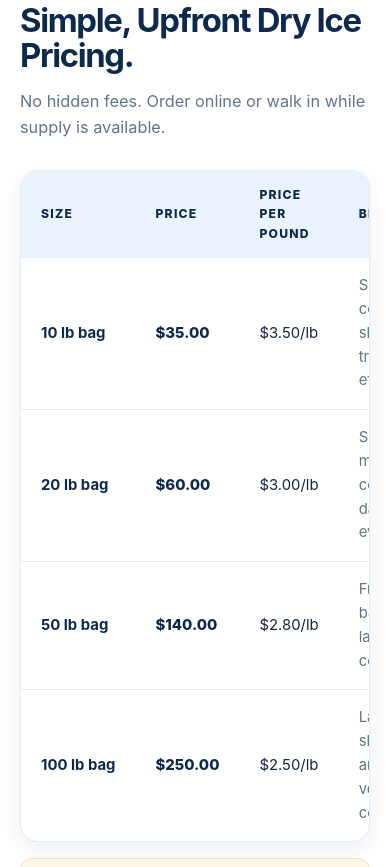
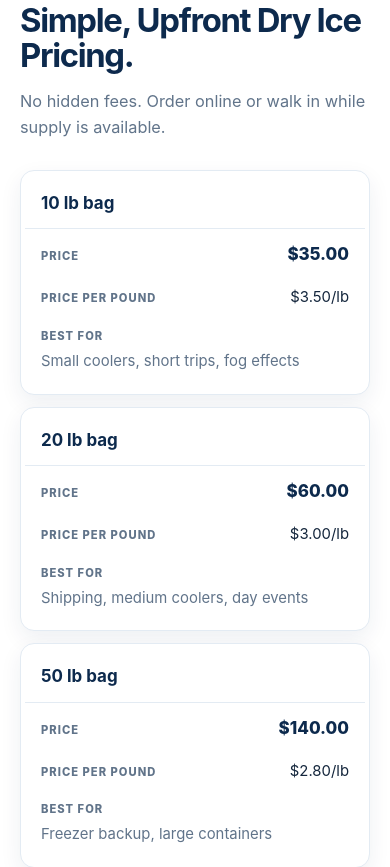
Before and after one commit to Altusgp/kentuckydryice, a plain HTML site: page index.html in a window 390 px wide. Shown: the part 705-1572 px from the top of the page. Drawn offline with Linux system fonts and the light colour scheme.

Commit message:
Fix the pricing table clipping on phones
The four columns need about 440px: the first is nowrap and "Best for"
carries a sentence. A phone gives roughly 360px, so the table overflowed
inside .table-card, which hides its overflow. The row could be dragged
sideways but nothing on screen indicated that, and the last column was
simply cut off.

Below 720px each row now becomes its own card, with the column heading
shown beside each value. Nothing is cut and nothing needs scrolling.

The markup stays a real table with real headers, so desktop and screen
readers are unaffected; the stacking is presentation only.

Co-Authored-By: Claude Sonnet 5 <noreply@anthropic.com>

```diff
--- a/index.html
+++ b/index.html
@@ -132,32 +132,33 @@
           </thead>
           <tbody>
 
+
             <tr>
-              <td>10 lb bag</td>
-              <td class="price-cell">$35.00</td>
-              <td>$3.50/lb</td>
-              <td>Small coolers, short trips, fog effects</td>
+              <td data-label="Size">10 lb bag</td>
+              <td class="price-cell" data-label="Price">$35.00</td>
+              <td data-label="Price per pound">$3.50/lb</td>
+              <td data-label="Best for">Small coolers, short trips, fog effects</td>
             </tr>
 
             <tr>
-              <td>20 lb bag</td>
-              <td class="price-cell">$60.00</td>
-              <td>$3.00/lb</td>
-              <td>Shipping, medium coolers, day events</td>
+              <td data-label="Size">20 lb bag</td>
+              <td class="price-cell" data-label="Price">$60.00</td>
+              <td data-label="Price per pound">$3.00/lb</td>
+              <td data-label="Best for">Shipping, medium coolers, day events</td>
             </tr>
 
             <tr>
-              <td>50 lb bag</td>
-              <td class="price-cell">$140.00</td>
-              <td>$2.80/lb</td>
-              <td>Freezer backup, large containers</td>
+              <td data-label="Size">50 lb bag</td>
+              <td class="price-cell" data-label="Price">$140.00</td>
+              <td data-label="Price per pound">$2.80/lb</td>
+              <td data-label="Best for">Freezer backup, large containers</td>
             </tr>
 
             <tr>
-              <td>100 lb bag</td>
-              <td class="price-cell">$250.00</td>
-              <td>$2.50/lb</td>
-              <td>Large shipments and high-volume cooling</td>
+              <td data-label="Size">100 lb bag</td>
+              <td class="price-cell" data-label="Price">$250.00</td>
+              <td data-label="Price per pound">$2.50/lb</td>
+              <td data-label="Best for">Large shipments and high-volume cooling</td>
             </tr>
 
           </tbody>
--- a/sitemap.xml
+++ b/sitemap.xml
@@ -2,7 +2,7 @@
 <urlset xmlns="http://www.sitemaps.org/schemas/sitemap/0.9">
   <url>
     <loc>https://dryiceky.com/</loc>
-    <lastmod>2026-09-29</lastmod>
+    <lastmod>2026-09-30</lastmod>
     <changefreq>monthly</changefreq>
     <priority>1.0</priority>
   </url>
--- a/static/css/app.css
+++ b/static/css/app.css
@@ -487,3 +487,79 @@ h1 { font-size: 30px; line-height: 1.2; margin: 0 0 10px; color: var(--navy); }
 @media (max-width: 560px) {
   .ho-section { padding: 56px 16px; }
 }
+
+/* ======================================== pricing table on small screens
+   The four columns need roughly 440px: the first is nowrap, and "Best for"
+   carries a sentence. A phone gives about 360px, so the table was clipping
+   inside .table-card, which hides its overflow. The row scrolled, but nothing
+   on screen said so, and the last column was simply cut off.
+
+   Below 720px each row becomes its own card and the column headings move
+   beside the values, so nothing is cut and nothing needs scrolling. */
+@media (max-width: 720px) {
+  .table-card { border: 0; box-shadow: none; background: none; overflow: visible; }
+  .table-scroll { overflow-x: visible; }
+
+  table.price,
+  table.price tbody,
+  table.price tr,
+  table.price td { display: block; width: 100%; }
+
+  /* The header row is replaced by the per-cell labels below. */
+  table.price thead { display: none; }
+
+  table.price tr {
+    background: #fff;
+    border: 1px solid var(--line);
+    border-radius: 14px;
+    box-shadow: var(--shadow-sm);
+    padding: 6px 4px;
+    margin-bottom: 12px;
+  }
+  table.price tr:last-child { margin-bottom: 0; }
+  table.price tbody tr:hover { background: #fff; }
+
+  table.price td {
+    display: flex;
+    justify-content: space-between;
+    align-items: baseline;
+    gap: 18px;
+    border-top: 0;
+    padding: 9px 16px;
+    text-align: right;
+  }
+
+  /* The heading for each value, taken from data-label on the cell. */
+  table.price td::before {
+    content: attr(data-label);
+    flex: 0 0 auto;
+    text-align: left;
+    font-size: .7rem;
+    letter-spacing: .09em;
+    text-transform: uppercase;
+    font-weight: 800;
+    color: var(--muted);
+  }
+
+  /* The bag size leads each card, so it reads as a heading rather than a row. */
+  table.price td:first-child {
+    white-space: normal;
+    font-size: 1.06rem;
+    padding-top: 13px;
+    border-bottom: 1px solid var(--line);
+    padding-bottom: 11px;
+    margin-bottom: 3px;
+  }
+  table.price td:first-child::before { display: none; }
+  table.price td:first-child { justify-content: flex-start; text-align: left; }
+
+  table.price .price-cell { font-size: 1.06rem; }
+
+  /* A sentence reads better wrapping under its label than squeezed beside it. */
+  table.price td:last-child {
+    display: block;
+    text-align: left;
+    padding-bottom: 14px;
+  }
+  table.price td:last-child::before { display: block; margin-bottom: 4px; }
+}
```
